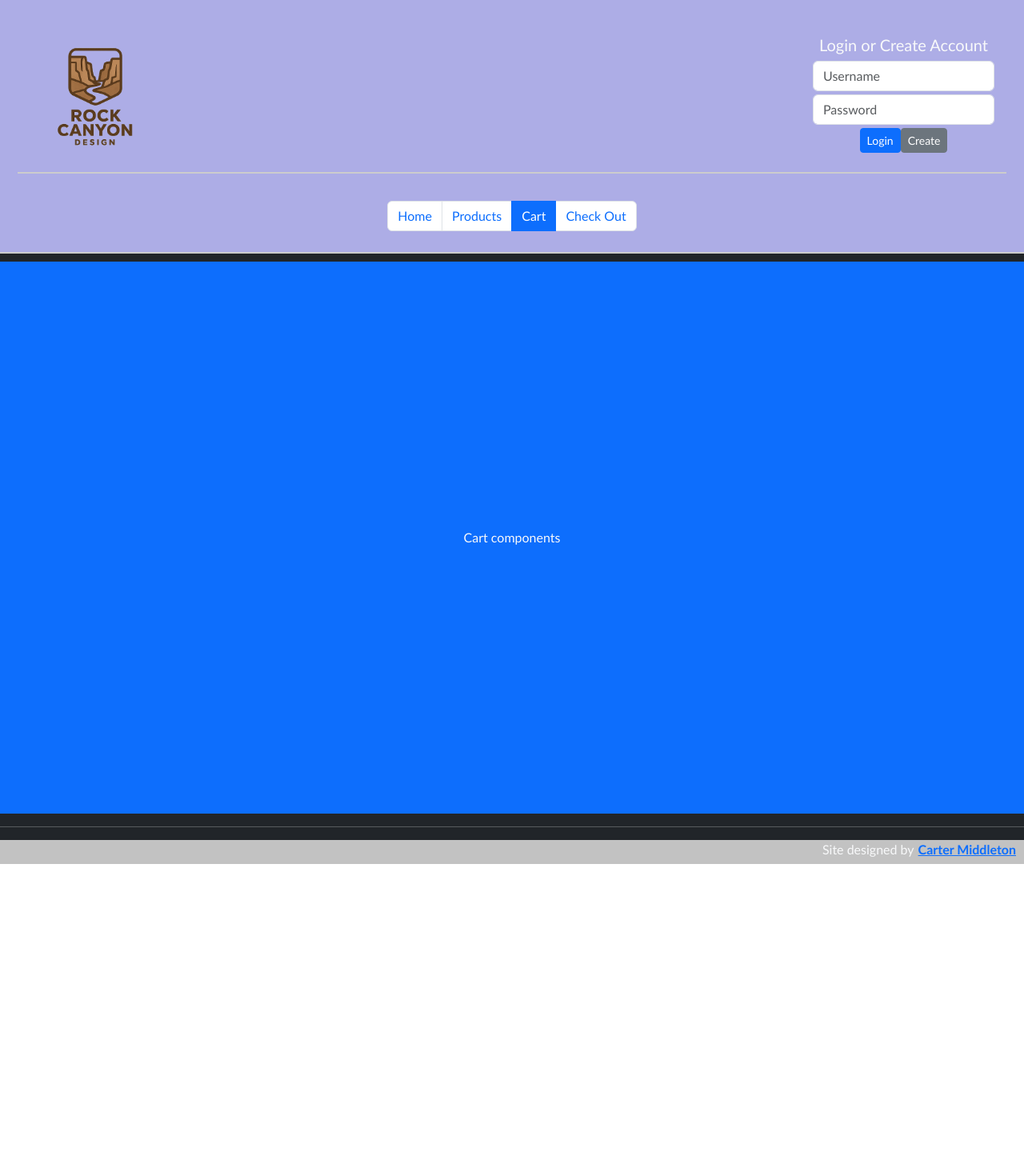
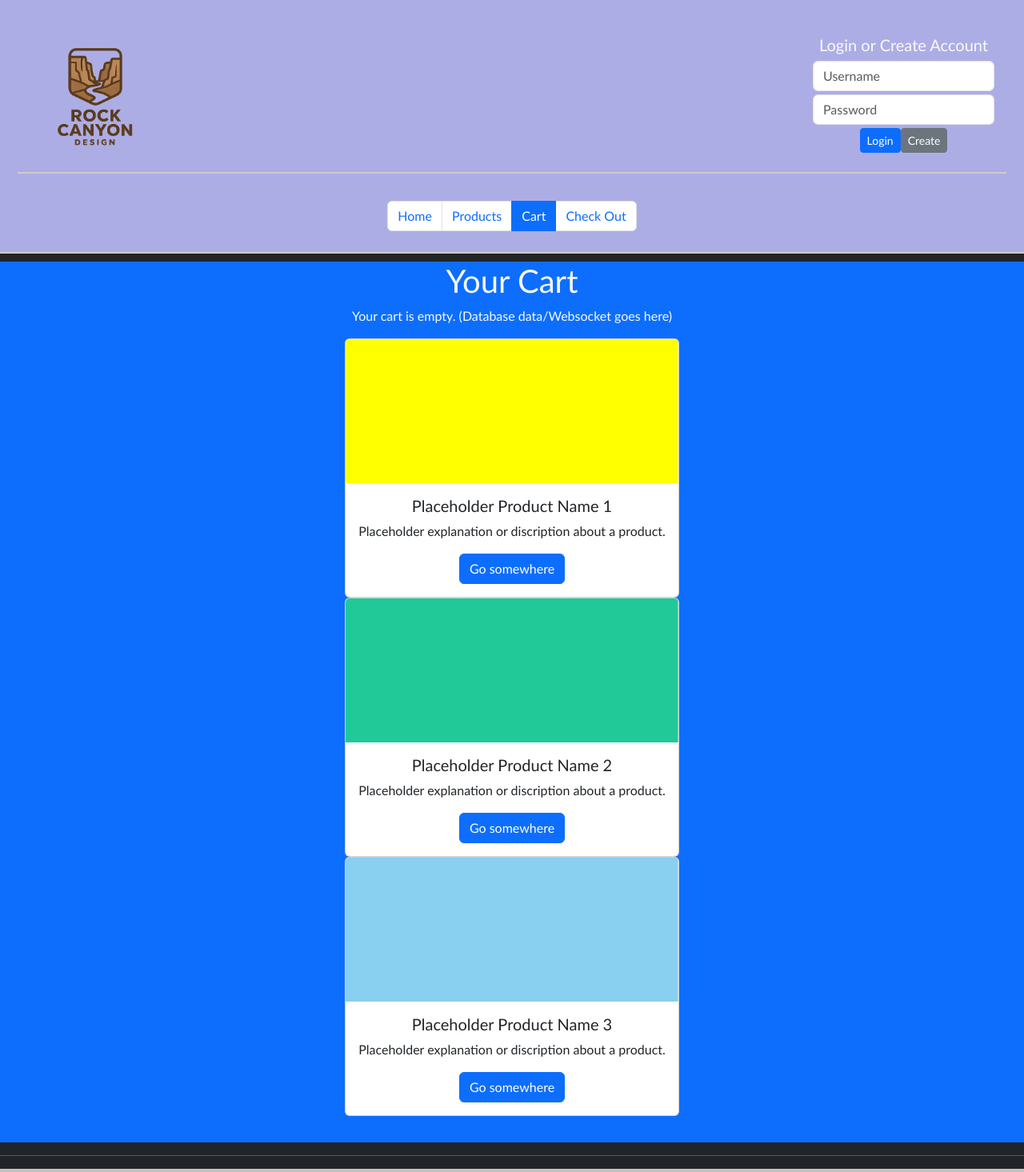
Before and after one commit to Cartermidd/startup, a React (Vite) app: page /cart in a window 1280 px wide. Shown: the top 1465 px of the page at 80% size. Before the commit the page ends 1080 px from the top, so only its background shows below. Built offline with nearby package versions, Linux system fonts and the light colour scheme.

Commit message:
cart.jsx done

```diff
--- a/src/cart/cart.jsx
+++ b/src/cart/cart.jsx
@@ -4,7 +4,63 @@ import React from 'react';
 export function Cart() {
     return (
         <main className='container-fluid bg-primary text-center'>
-            <div>Cart components</div>
+      <h1>
+        Your Cart
+      </h1>
+
+      <p>
+        Your cart is empty. (Database data/Websocket goes here)
+      </p>
+
+      <div className="bd-example bd-example-placeholder-cards d-flex justify-content-around">
+      <div className="card">
+        <svg className="bd-placeholder-img card-img-top" width="50%" height="180" xmlns="http://www.w3.org/2000/svg" role="img" aria-label="Placeholder" preserveAspectRatio="xMidYMid slice" focusable="false">
+          <title>Placeholder</title>
+          <rect width="100%" height="100%" fill="#FFFF00"></rect>
+        </svg>
+
+
+        <div className="card-body">
+          <h5 className="card-title">Placeholder Product Name 1</h5>
+          <p className="card-text">Placeholder explanation or discription about a product.</p>
+          <a href="#" className="btn btn-primary">Go somewhere</a>
+        </div>
+      </div>
+      </div>
+
+      <div className="bd-example bd-example-placeholder-cards d-flex justify-content-around">
+      <div className="card">
+        <svg className="bd-placeholder-img card-img-top" width="50%" height="180" xmlns="http://www.w3.org/2000/svg" role="img" aria-label="Placeholder" preserveAspectRatio="xMidYMid slice" focusable="false">
+          <title>Placeholder</title>
+          <rect width="100%" height="100%" fill="#20c997"></rect>
+        </svg>
+
+
+        <div className="card-body">
+          <h5 className="card-title">Placeholder Product Name 2</h5>
+          <p className="card-text">Placeholder explanation or discription about a product.</p>
+          <a href="#" className="btn btn-primary">Go somewhere</a>
+        </div>
+      </div>
+      </div>
+
+      <div className="bd-example bd-example-placeholder-cards d-flex justify-content-around">
+        <div className="card">
+        <svg className="bd-placeholder-img card-img-top" width="50%" height="180" xmlns="http://www.w3.org/2000/svg" role="img" aria-label="Placeholder" preserveAspectRatio="xMidYMid slice" focusable="false">
+          <title>Placeholder</title>
+          <rect width="100%" height="100%" fill="#89CFF0"></rect>
+        </svg>
+
+
+        <div className="card-body">
+          <h5 className="card-title">Placeholder Product Name 3</h5>
+          <p className="card-text">Placeholder explanation or discription about a product.</p>
+          <a href="#" className="btn btn-primary">Go somewhere</a>
+        </div>
+      </div>
+      </div>
+
+      <hr />
         </main>
     )
 }
```
